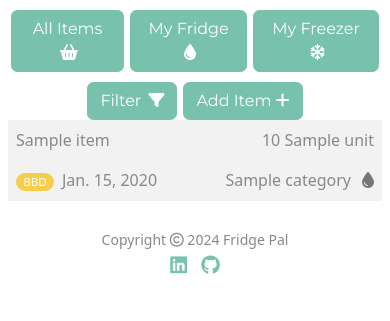
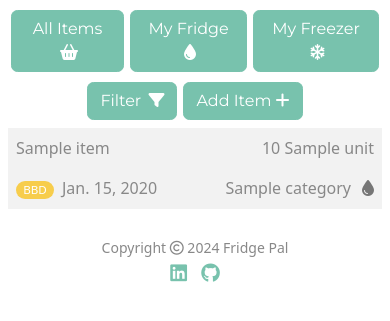
Before and after one commit to CrazyEggz/ci-fridge-pal, a Django app: template dashboard/templates/dashboard/dashboard.html in a window 390 px wide. Shown: the part 60-381 px from the top of the page. Run offline with Django 4.2, Linux system fonts and the light colour scheme; tables that the repository leaves empty hold one stand-in row (values such as "Sample post"); the template is opened without the code that fills it: values that come from a table or form of the project are taken from there, most other values are stand-ins (such as "Sample title", 1, 10 or a date in 2020); some libraries are stand-ins or nearby versions.

Commit message:
Align buttons in responsive view

```diff
--- a/dashboard/templates/dashboard/dashboard.html
+++ b/dashboard/templates/dashboard/dashboard.html
@@ -12,7 +12,7 @@
     {% include 'dashboard/dashboard_messages.html' %}
 </div>
 <!-- Buttons -->
-<div class="d-flex flex-wrap justify-content-center justify-content-md-between mx-2 mx-md-4">
+<div class="d-flex flex-wrap justify-content-center justify-content-md-between mx-2 mx-md-4 mb-2 mb-md-0">
     <div class="buttons d-inline-flex">
         <button data-parameter-key="{{ items_filter.form.location.name }}" data-parameter-value=""
             class="parameter-btn btn btn-primary {% if location == '' %}active{% endif %}">All Items <i class="btn-icon fa-solid fa-basket-shopping"></i>
```
